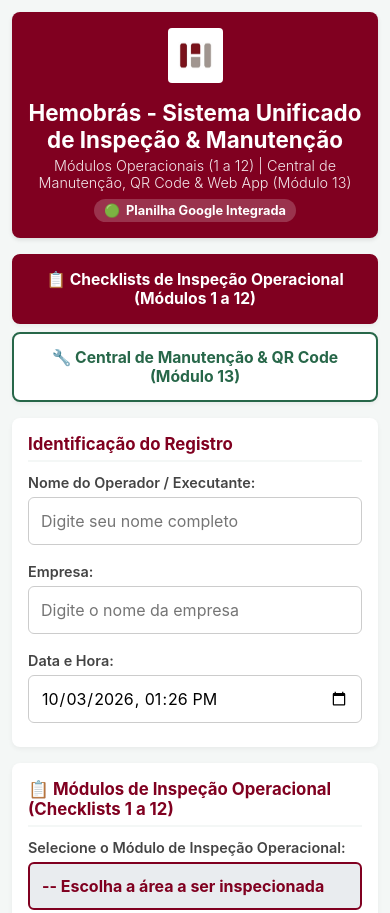
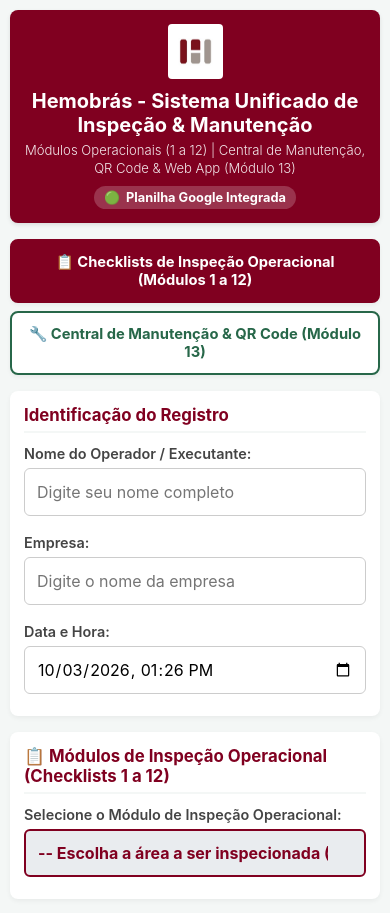
Before and after one commit to Hemobras-paineis/checklist-diario, a plain HTML site: page index.html in a window 390 px wide. Shown: the top 913 px of the page. Drawn offline with nearby package versions, Linux system fonts and the light colour scheme.

Commit message:
Add files via upload

```diff
--- a/index.html
+++ b/index.html
@@ -2,7 +2,7 @@
 <html lang="pt-BR">
 <head>
   <meta charset="UTF-8">
-  <meta name="viewport" content="width=device-width, initial-scale=1.0, maximum-scale=1.0, user-scalable=no">
+  <meta name="viewport" content="width=device-width, initial-scale=1.0">
   <title>Sistema Unificado de Inspeção & Manutenção - Hemobrás</title>
 
   <!-- Bibliotecas de Exportação (PDF e Leitor QR Code) -->
@@ -25,7 +25,8 @@
     }
 
     .container {
-      max-width: 940px;
+      width: 100%;
+      max-width: 1200px;
       margin: 0 auto;
     }
 
@@ -294,6 +295,8 @@
     .table-container {
       width: 100%;
       overflow-x: auto;
+      -webkit-overflow-scrolling: touch;
+      overscroll-behavior-x: contain;
       margin-bottom: 15px;
     }
 
@@ -507,6 +510,25 @@
       color: #777;
       font-style: italic;
       font-size: 0.88rem;
+    }
+
+    @media (max-width: 599px) {
+      body { padding: 10px; }
+      header { padding: 14px 12px; }
+      .header-content { gap: 10px; }
+      .header-text { min-width: 0; }
+      .header-text h1 { font-size: 1.25rem; overflow-wrap: anywhere; }
+      .header-text h2 { font-size: 0.82rem; line-height: 1.4; }
+      .sync-status-badge { max-width: 100%; white-space: normal; }
+      .nav-tabs-container { flex-direction: column; }
+      .tab-btn { min-width: 0; width: 100%; padding: 12px; font-size: 0.92rem; }
+      .card { padding: 14px; }
+      .form-group { min-width: 0; flex-basis: 100%; }
+      .banner-edicao { align-items: stretch; flex-direction: column; gap: 10px; }
+      .btn-cancelar { min-height: 44px; }
+      .btn-step, .btn-primary { min-width: 100%; }
+      .btn-export { min-width: 100%; }
+      .historico-header-actions { align-items: flex-start; }
     }
 
     @media (min-width: 600px) {
```
